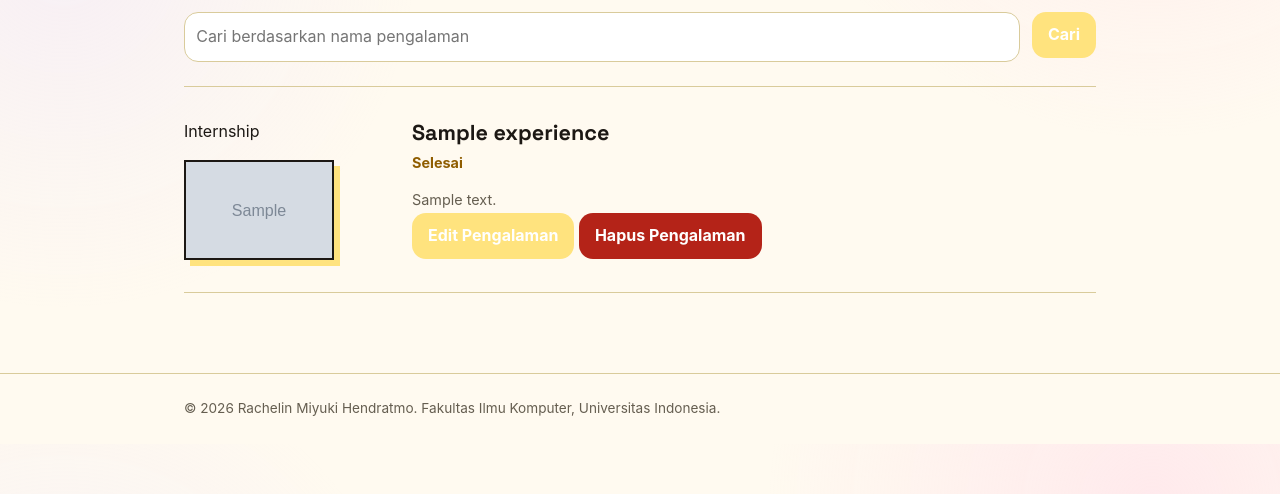
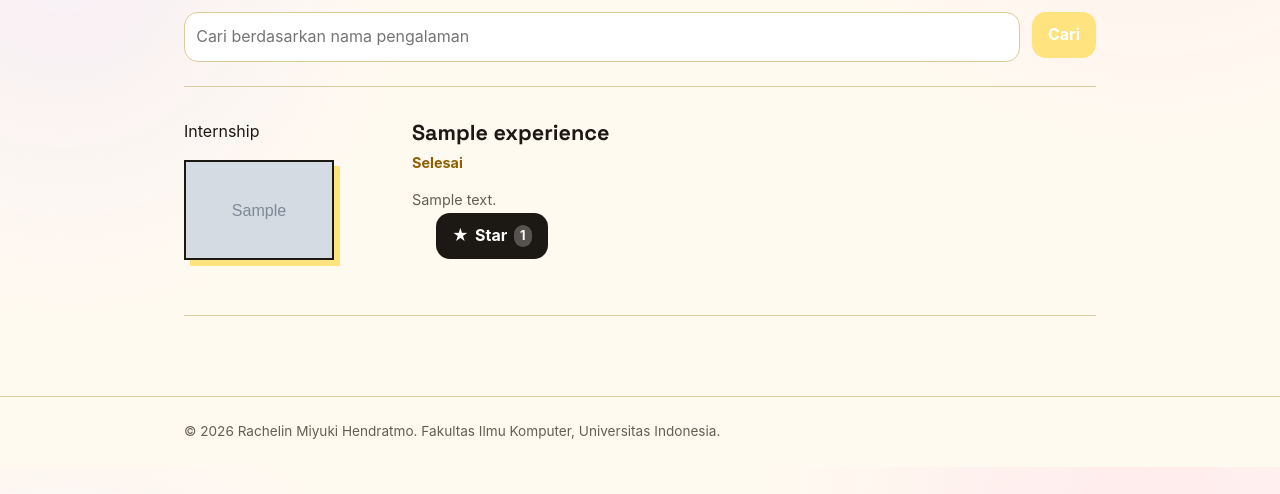
Before and after one commit to rachelinmiyuki/myportofolio, a Django app: page /experience/ in a window 1280 px wide. Shown: the part 306-800 px from the top of the page. Run offline with Django 5.2, Linux system fonts and the light colour scheme; tables that the repository leaves empty hold one stand-in row (values such as "Sample post"); grey boxes marked "Sample" are stand-in pictures.

Commit message:
feat: Implementasi Autentikasi dan Otorisasi User

```diff
--- a/main/models.py
+++ b/main/models.py
@@ -21,6 +21,9 @@ class Experience(models.Model):
     thumbnail = models.URLField(blank=True, null=True)
     started_at = models.DateTimeField(auto_now_add=True)
     ended_at = models.DateTimeField(blank=True, null=True)
+    starred_by = models.ManyToManyField(
+        User, related_name="starred_experience", blank=True
+    )
     def __str__(self):
         return self.title
 
--- a/main/views.py
+++ b/main/views.py
@@ -67,7 +67,7 @@ def get_experiences_json(request):
     if title_query:
         experiences = experiences.filter(title__icontains=title_query)
 
-    experiences_json = serializers.serialize("json", experiences)
+    experiences_json = serializers.serialize("json", experiences, use_natural_foreign_keys=True)
     return HttpResponse(experiences_json, content_type="application/json")
 
 def get_projects_json(request):
@@ -80,7 +80,11 @@ def get_projects_json(request):
     projects_json = serializers.serialize("json", projects, use_natural_foreign_keys=True)
     return HttpResponse(projects_json, content_type="application/json")
 
+@login_required(login_url="/login/")
 def create_experience(request):
+    if not request.user.is_superuser:
+            raise PermissionDenied
+
     form = ExperienceForm(request.POST or None)
 
     if request.method == "POST" and form.is_valid():
@@ -116,7 +120,10 @@ def create_project(request):
 
     return render(request, "projects_form.html", context)
 
+@login_required(login_url="/login/")
 def delete_experience(request, experience_id):
+    if not request.user.is_superuser:
+            raise PermissionDenied
     experience = get_object_or_404(Experience, pk=experience_id)
 
     if request.method == "POST":
@@ -140,7 +147,10 @@ def delete_project(request, project_id):
 
     return redirect("main:show_project")
 
+@login_required(login_url="/login/")
 def update_experience(request, experience_id):
+    if not request.user.is_superuser:
+            raise PermissionDenied
     experience = get_object_or_404(Experience, pk=experience_id)
 
     form = ExperienceForm(
@@ -238,3 +248,18 @@ def toggle_star(request, project_id):
             project.starred_by.add(request.user)
 
     return redirect("main:show_project")
+
+# Tanpa cek is_superuser: semua akun yang sudah login boleh memberi star
+@login_required(login_url="/login/")
+def toggle_star_experience(request, experience_id):
+    experience = get_object_or_404(Experience, pk=experience_id)
+
+    if request.method == "POST":
+        # Kalau akun ini sudah pernah memberi star, batalkan star-nya.
+        # Kalau belum, tambahkan star.
+        if request.user in experience.starred_by.all():
+            experience.starred_by.remove(request.user)
+        else:
+            experience.starred_by.add(request.user)
+
+    return redirect("main:show_experience")
--- a/templates/components/experience_delete_modal.html
+++ b/templates/components/experience_delete_modal.html
@@ -4,7 +4,7 @@
             popovertarget="delete-experience-{{ experience.id }}"
             aria-label="Hapus {{ experience.title }}"
             title="Hapus pengalaman">
-        Hapus Pengalaman
+        Hapus
     </button>
 <div id="delete-experience-{{ experience.id }}"
      class="delete-modal"
--- /dev/null
+++ b/templates/components/experience_star.html
@@ -0,0 +1,10 @@
+<form method="post" action="{% url 'main:toggle_star' experience.id %}" class="star-form">
+    {% csrf_token %}
+    <button type="submit"
+            class="button button-star{% if user in experience.starred_by.all %} is-starred{% endif %}"
+            title="{% if experience.starred_by.all %}Dibintangi oleh {{ experience.starred_by.all|join:', ' }}{% else %}Jadilah yang pertama memberi star{% endif %}">
+        <span aria-hidden="true">★</span>
+        {% if user in experience.starred_by.all %}Unstar{% else %}Star{% endif %}
+        <span class="star-count">{{ experience.starred_by.count }}</span>
+    </button>
+</form>
--- a/templates/experience.html
+++ b/templates/experience.html
@@ -58,13 +58,19 @@
                                     {{ experience.description }}
                                 </p>
 
-                                <div>
-                                    <a href="{% url 'main:update_experience' experience.id %}"
-                                    class="button">
-                                        Edit Pengalaman
-                                    </a>
+                                <div class="behaviour">
+                                    {% if user.is_superuser %}
+                                        <a href="{% url 'main:update_experience' experience.id %}"
+                                        class="button">
+                                            Edit
+                                        </a>
+                                    {% endif %}
 
-                                    {% include "components/experience_delete_modal.html" with experience=experience %}
+                                    {% include "components/experience_star.html" with experience=experience %}
+
+                                    {% if user.is_superuser %}
+                                        {% include "components/experience_delete_modal.html" with experience=experience %}
+                                    {% endif %}
                                 </div>
                             </div>
                         </div>
```
Also changed, not shown: main/migrations/0005_experience_starred_by.py (added).
